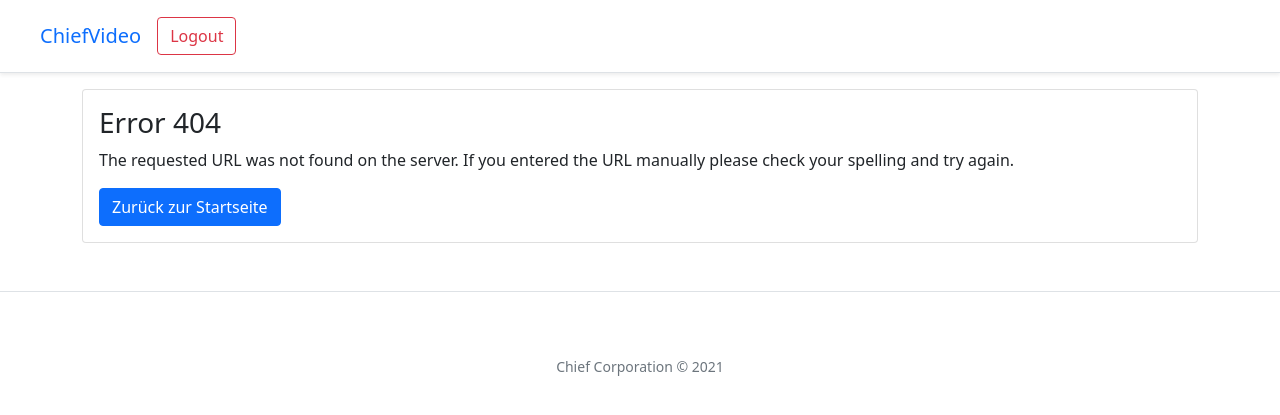
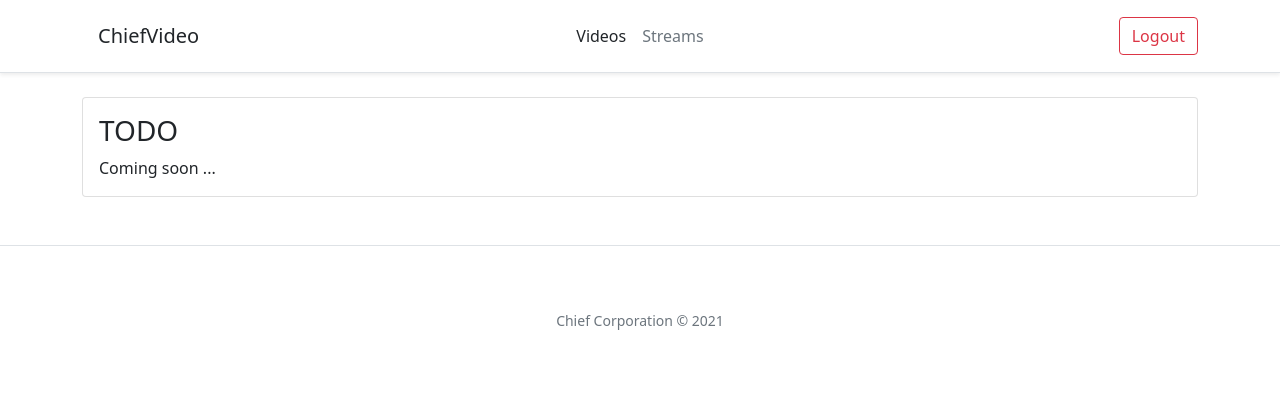
Before and after one commit to lukasbm/chief-video, a Flask app: page /streams in a window 1280 px wide. Shown: the top 415 px of the page. Run offline with Flask 2, Linux system fonts and the light colour scheme; the visitor is signed in with stand-in values (Sample User, id 1).

Commit message:
:lipstick: new header and empty streams page

```diff
--- a/app.py
+++ b/app.py
@@ -29,6 +29,7 @@ VIDEO_URL = os.getenv('VIDEO_URL') or '/videos'
 USERNAME = os.getenv('USERNAME')
 PASSWORD = os.getenv('PASSWORD')
 
+
 @app.context_processor
 def set_context():
     def current_authentication():
@@ -38,7 +39,7 @@ def set_context():
         except KeyError:
             print("P????")
             return False
-    return { "authenticated": current_authentication() }
+    return {"authenticated": current_authentication()}
 
 ######################
 ######## UTIL ########
@@ -68,6 +69,8 @@ def login_required(func):
 ######################
 
 
+@app.route("/dashboard")
+@app.route("/videos")
 @app.route('/')
 @login_required
 def dashboard():
@@ -119,6 +122,16 @@ def video(fach, vid):
         abort(404)
 
 
+@app.route("/streams")
+@login_required
+def streams():
+    return render_template("Streams.html")
+
+
+########################
+#### UTILITY ROUTES ####
+########################
+
 @app.route('/login', methods=['GET', 'POST'])
 def login():
     form = LoginForm()
--- a/templates/BasePage.html
+++ b/templates/BasePage.html
@@ -1,15 +1,27 @@
 {% extends "Base.html" %} {% macro print_size(b) %} {% if b < 1024*1024*1 %} (&lt;1 MB) {% else %} ({{ b // (1024*1024) }} MB) {% endif %} {% endmacro %} {% block page %}
 <!-- Navbar -->
-<div class="d-flex flex-column flex-md-row align-items-center p-3 px-md-4 mb-3 bg-white border-bottom shadow-sm">
-	<a href="/" class="nav-link">
+<header class="p-3 py-3 mb-4 px-md-4 mb-3 bg-white border-bottom shadow-sm">
+	<div class="container">
+		<nav class="d-flex flex-column flex-wrap flex-md-row align-items-center justify-content-md-between justify-content-center">
+			<a href="/" class="nav-link d-flex align-items-center col-md-3 mb-2 mb-md-0 text-dark text-decoration-none">
 				<h5 class="my-0 mr-md-auto font-weight-normal">ChiefVideo</h5>
 			</a>
+
+			<ul class="nav col-12 col-md-auto mb-2 justify-content-center mb-md-0">
+				<li><a href="{{ url_for('dashboard') }}" class="nav-link px-2 {% if request.endpoint == 'dashboard' %} link-secondary {% else %} link-dark {% endif %}">Videos</a></li>
+				<li><a href="{{ url_for('streams') }}" class="nav-link px-2 {% if request.endpoint == 'streams' %} link-secondary {% else %} link-dark {% endif %}">Streams</a></li>
+			</ul>
+
+			<div class="col-md-3 text-end">
 				{% if authenticated == True %}
 				<form method="post" action="/logout">
 					<button type="submit" class="btn btn-outline-danger">Logout</button>
 				</form>
 				{% endif %}
 			</div>
+		</nav>
+	</div>
+</header>
 
 <div class="container">
 	{% with messages = get_flashed_messages() %} {% if messages %} {% for message in messages %}
--- /dev/null
+++ b/templates/Streams.html
@@ -0,0 +1,8 @@
+{% extends "BasePage.html" %} {% block content %}
+<div class="card">
+	<div class="card-body">
+		<h3 class="card-title">TODO</h3>
+		<p class="card-text">Coming soon ...</p>
+	</div>
+</div>
+{% endblock content %}
```
Also changed, not shown: README.md. Lines whose indentation alone changed are shown as unchanged.
